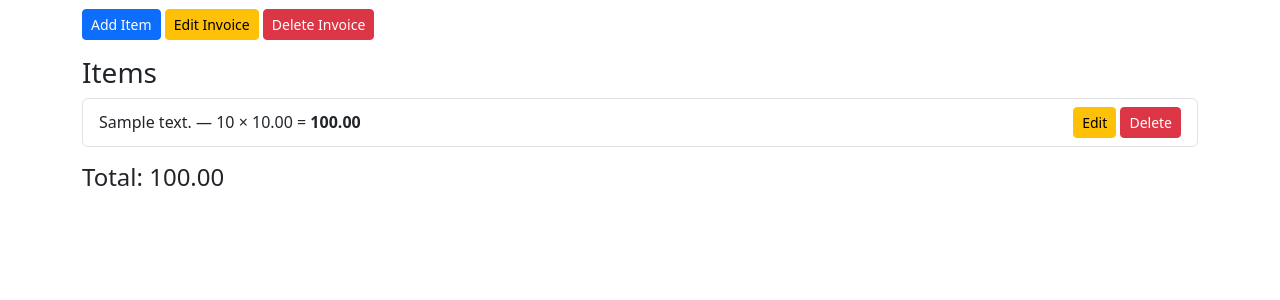
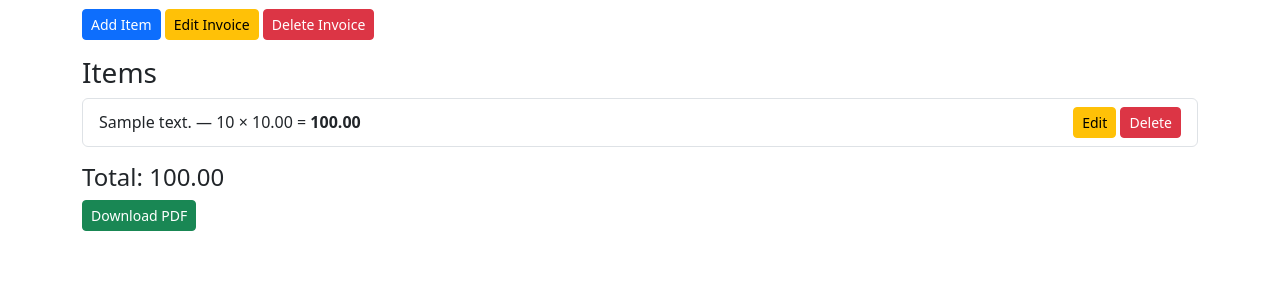
Before and after one commit to solkrieger/django-client-invoice-manager, a Django app: page /invoices/1/ in a window 1280 px wide. Shown: the part 237-537 px from the top of the page. Run offline with Django 5.2, Linux system fonts and the light colour scheme; a user stored in the database is signed in; tables that the repository leaves empty hold one stand-in row (values such as "Sample post").

Commit message:
pdf invoice

```diff
--- a/billing/urls.py
+++ b/billing/urls.py
@@ -17,5 +17,6 @@ urlpatterns = [
     path("invoices/<int:pk>/delete/", views.invoice_delete, name="invoice_delete"),
     path("items/<int:pk>/edit/", views.item_update, name="item_update"),
     path("items/<int:pk>/delete/", views.item_delete, name="item_delete"),
+    path("invoices/<int:pk>/pdf/", views.invoice_pdf, name="invoice_pdf"),
 
 ]
--- a/billing/views.py
+++ b/billing/views.py
@@ -5,6 +5,8 @@ from .forms import ClientForm, InvoiceForm, InvoiceItemForm
 from django.contrib.auth.forms import UserCreationForm
 from django.contrib.auth import login
 from django.contrib import messages
+from reportlab.pdfgen import canvas
+from django.http import HttpResponse
 
 
 def register(request):
@@ -210,3 +212,40 @@ def item_delete(request, pk):
         return redirect("invoice_detail", pk=invoice_id)
 
     return render(request, "billing/item_confirm_delete.html", {"item": item})
+
+
+@login_required
+def invoice_pdf(request, pk):
+    invoice = get_object_or_404(Invoice, pk=pk, user=request.user)
+    items = invoice.invoiceitem_set.all()
+
+    response = HttpResponse(content_type="application/pdf")
+    response["Content-Disposition"] = f'attachment; filename="invoice_{invoice.id}.pdf"'
+
+    p = canvas.Canvas(response)
+
+    y = 800
+    p.drawString(100, y, f"Invoice #{invoice.id}")
+    y -= 30
+
+    p.drawString(100, y, f"Client: {invoice.client.name}")
+    y -= 30
+
+    p.drawString(100, y, f"Status: {invoice.status}")
+    y -= 40
+
+    for item in items:
+        p.drawString(
+            100,
+            y,
+            f"{item.description} - {item.quantity} x {item.price} = {item.total}"
+        )
+        y -= 20
+
+    y -= 20
+    p.drawString(100, y, f"Total: {invoice.total}")
+
+    p.showPage()
+    p.save()
+
+    return response
--- a/requirements.txt
+++ b/requirements.txt
@@ -1,9 +1,12 @@
 asgiref==3.11.1
+charset-normalizer==3.4.6
 dj-database-url==3.1.2
 Django==5.2.11
 gunicorn==25.1.0
 packaging==26.0
+pillow==12.1.1
 psycopg2-binary==2.9.11
 python-dotenv==1.2.2
+reportlab==4.4.10
 sqlparse==0.5.5
 tzdata==2025.3
--- a/templates/billing/invoice_detail.html
+++ b/templates/billing/invoice_detail.html
@@ -36,5 +36,7 @@
 </ul>
 
 <h4>Total: {{ invoice.total }}</h4>
-
+<a class="btn btn-success btn-sm" href="{% url 'invoice_pdf' invoice.id %}">
+  Download PDF
+</a>
 {% endblock %}
```
